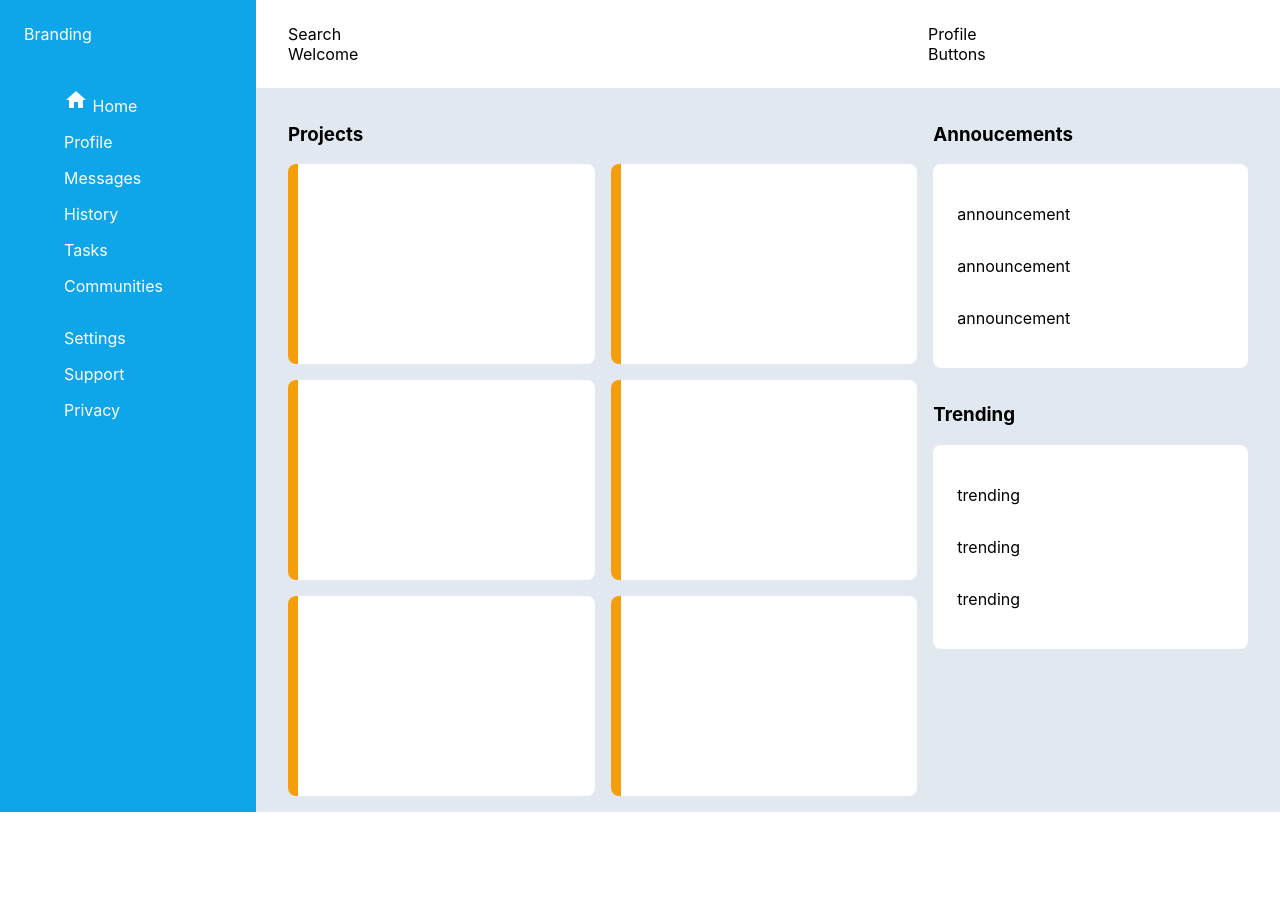
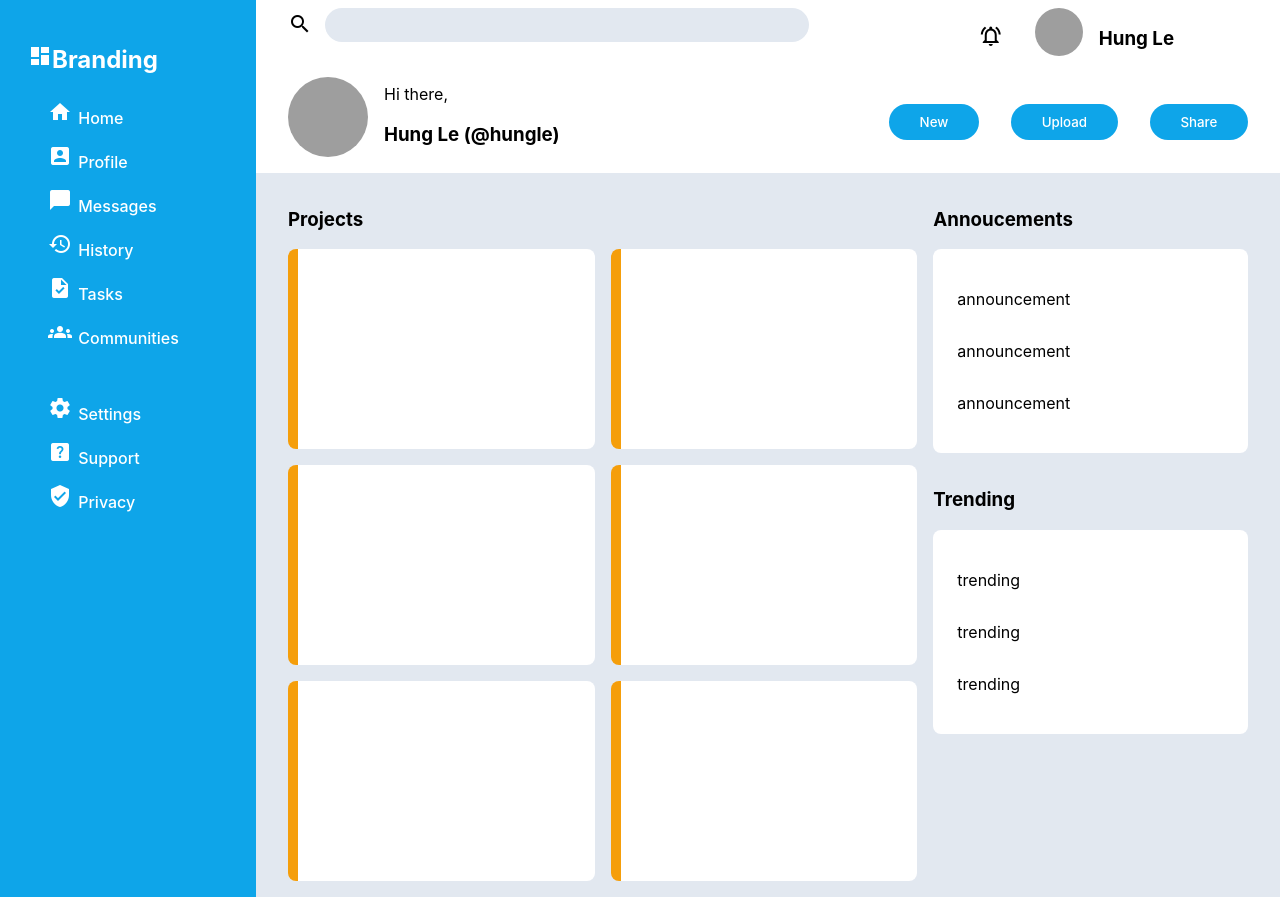
Before and after one commit to hungle00/TOP-admin-dashboard, a plain HTML site: page index.html in a window 1280 px wide. Before the commit the page ends 812 px from the top, so only its background shows below. Drawn offline with Linux system fonts and the light colour scheme; grey boxes are pictures that could not be loaded.

Commit message:
Edit header and sidebar

```diff
--- a/index.html
+++ b/index.html
@@ -13,31 +13,60 @@
   </head>
   <body>
     <header class="header">
-      <div class="search-container">Search</div>
-      <div class="profile-container">Profile</div>
-      <div class="welcome-container">Welcome</div>
-      <div class="btns-container">Buttons</div>
+      <div class="search-container">
+        <label class="search-icon">
+          <span class="material-icons">search</span>
+        </label>
+        <input type="text" />
+      </div>
+      <div class="profile-container">
+        <div class="notification">
+          <span class="material-icons-outlined">notifications_active</span>
+        </div>
+        <img class="avatar" src="https://i.pinimg.com/564x/f2/be/a6/f2bea637fbe89a1e3f18978895b7ab15.jpg" alt="Avatar" />
+        <h3 class="username">Hung Le</h3>
+      </div>
+      <div class="welcome-container">
+        <img class="avatar" src="https://i.pinimg.com/564x/f2/be/a6/f2bea637fbe89a1e3f18978895b7ab15.jpg" alt="Avatar" />
+        <div class="user-info">
+          <p class="greeting">Hi there, </p>
+          <h3>Hung Le (@hungle)</h3>
+        </div>
+      </div>
+      <div class="btns-container">
+        <button class="btn">New</button>
+        <button class="btn">Upload</button>
+        <button class="btn">Share</button>
+      </div>
     </header>
     <nav class="sidebar">
-      <div class="branding">Branding</div>
+      <div class="branding">
+        <p><span class="material-icons"> dashboard </span>Branding</p>
+      </div>
       <div class="links">
         <ul>
           <li>
-            <p><span class="material-icons"> home </span> Home</p>
+            <span class="material-icons">home</span>
+            <p>Home</p>
           </li>
           <li>
+            <span class="material-icons">account_box</span>
             <p>Profile</p>
           </li>
           <li>
+            <span class="material-icons">chat_bubble</span>
             <p>Messages</p>
           </li>
           <li>
+            <span class="material-icons">history</span>
             <p>History</p>
           </li>
           <li>
+            <span class="material-icons">task</span>
             <p>Tasks</p>
-            </li>
+          </li>
           <li>
+            <span class="material-icons">groups</span>
             <p>Communities</p>
           </li>
         </ul>
@@ -45,12 +74,15 @@
       <div class="settings">
         <ul>
           <li>
+            <span class="material-icons">settings</span>
             <p>Settings</p>
           </li>
           <li>
+            <span class="material-icons">help_center</span>
             <p>Support</p>
           </li>
           <li>
+            <span class="material-icons">verified_user</span>
             <p>Privacy</p>
           </li>
         </ul>
--- a/style.css
+++ b/style.css
@@ -4,6 +4,7 @@
 
 :root {
     --sidebar-bg-color: #0ea5e9;
+    --content-bg-color: #e2e8f0;
 }
 body {
     min-height: 100vh;
@@ -16,8 +17,75 @@ body {
 .header {
     grid-area: 1 / 2 / 2 / 3;
     display: grid;
-    grid-template: 1fr 1fr / 2fr 1fr;
-    padding: 1.5rem 2rem;
+    grid-template: auto 1fr / 2fr 1fr;
+    padding: 0.5rem 2rem;
+    box-shadow: rgba(0, 0, 0, 0.35) 0px 5px 15px;
+}
+.search-container .search-icon {
+    vertical-align: middle;
+    margin-right: 0.5rem;
+}
+
+.search-container input {
+    background-color: var(--content-bg-color);
+    border: none;
+    border-radius:  20px;
+    width: 80%;
+    height: 2rem;
+}
+
+.profile-container {
+    display: flex;
+    justify-content: center;
+    gap: 1rem;
+}
+
+.notification {
+  margin: 1rem;
+}
+
+.avatar {
+    border-radius: 50%;
+    cursor: pointer;
+}
+
+.profile-container .avatar {
+    height: 3rem;
+    width: 3rem;
+}
+
+.welcome-container {
+    display: flex;
+    align-items: center;
+    gap: 1rem;
+}
+
+.welcome-container .avatar {
+    height: 5rem;
+    width: 5rem;
+}
+
+
+.btns-container {
+    margin-top: 10px;
+    display: flex;
+    justify-content: flex-end;
+    align-items: center;
+    gap: 2rem;
+}
+
+.btn {
+    background-color: var(--sidebar-bg-color);
+    color: white;
+    font-weight: 500;
+    padding: 0.75em 2.3em;
+    border-radius: 99em;
+    border: none;
+    cursor: pointer;
+}
+
+.btn:hover {
+  background-color: #0284c7;
 }
 
 /* ----- Sidebar ----- */
@@ -27,20 +95,47 @@ body {
     grid-template-rows: auto auto 1fr;
     background-color: var(--sidebar-bg-color);
     color: white;
-    padding: 1.5rem;
+    padding-top: 1rem;
 }
+
 .sidebar .branding {
+    padding: 4px 0px 8px 28px;
     height: 3rem;
+    font-size: 1.5rem;
+    font-weight: bold;
 }
-.sidebar ul li {
+.sidebar ul li{
     list-style: none;
+    padding: 0.5rem;
+    font-weight: 500;
+    font-size: 16px;
 }
+
+.sidebar ul li p {
+    display: inline;
+    margin-left: 2px;
+}
+
+@media only screen and (max-width: 960px) {
+    .sidebar {
+        padding: 1rem;
+    }
+    .sidebar .branding {
+        padding-left: 4px;
+        font-size: 1.2rem;
+    }
+    .sidebar ul {
+        padding: 0;
+    }
+
+}
+
 
 /* ----- Content ----- */
 .content {
     display: grid;
     grid-template: auto 1fr / 2fr 1fr;
-    background-color: #e2e8f0;
+    background-color: var(--content-bg-color);
     gap: 1rem;
     padding: 1rem 2rem;
 }
```
